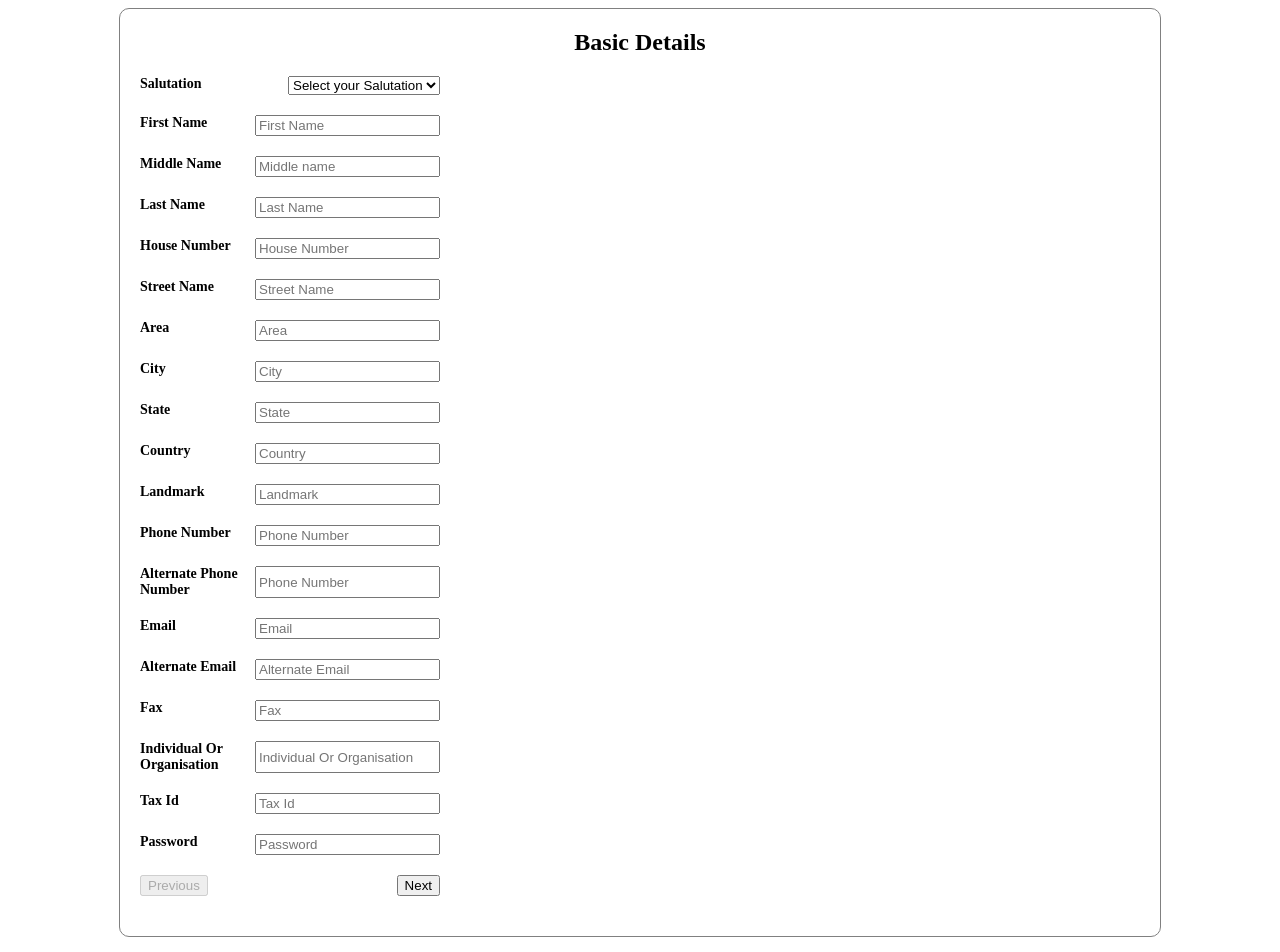
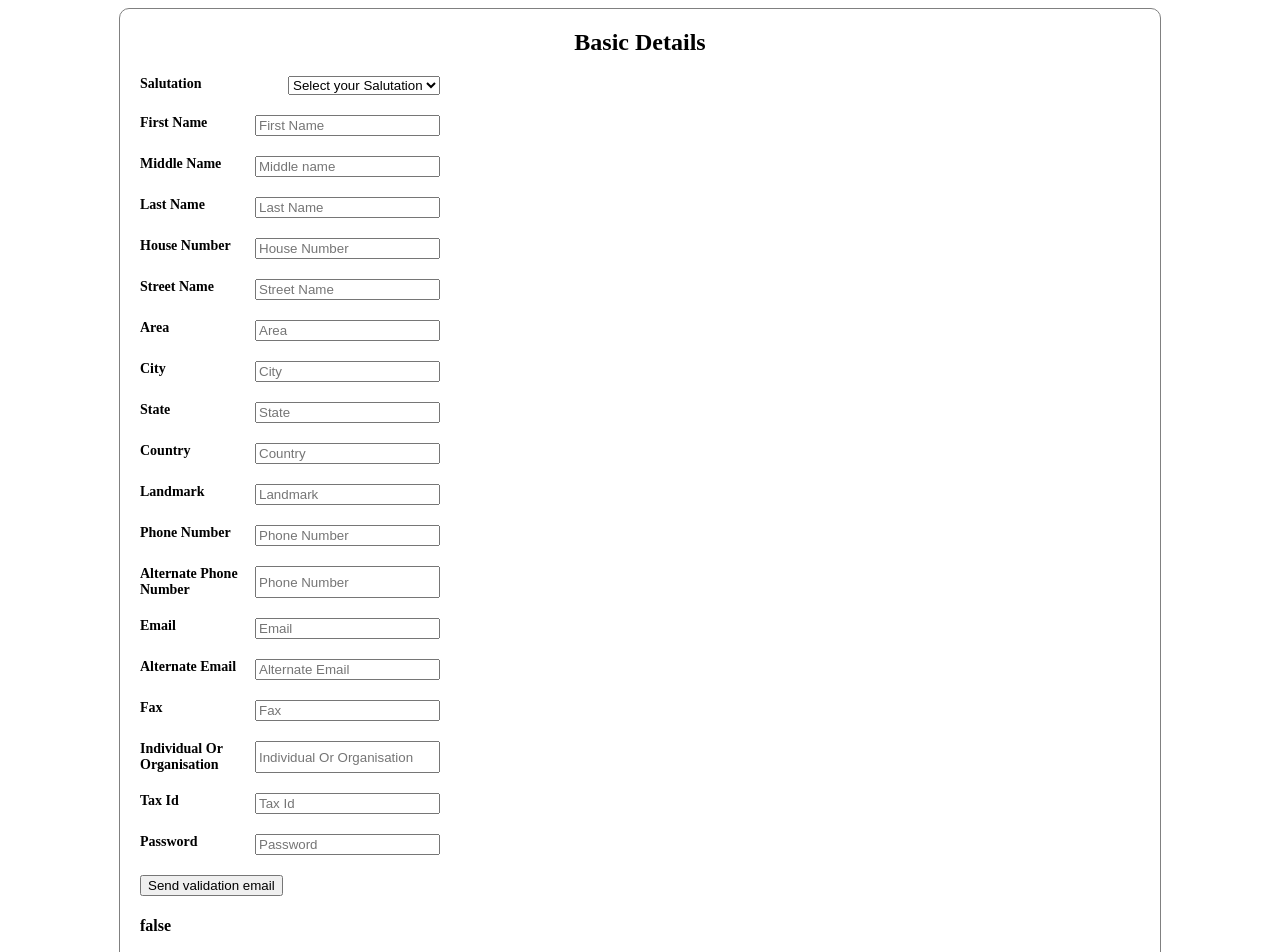
Before and after one commit to ChetnaAgarwal/angular-multi-step-reactive-form, an Angular app: page / in a window 1280 px wide. Shown: the top 952 px of the page. Built offline with nearby package versions, Linux system fonts and the light colour scheme.

Commit message:
commit 6

```diff
--- a/src/app/components/multi-step-form/multi-step-form.component.html
+++ b/src/app/components/multi-step-form/multi-step-form.component.html
@@ -11,13 +11,17 @@
 
 							<ng-container *ngSwitchCase="'textarea'">
 								<textarea
+                  maxlength="100"
+                  rows="6"
+                  columns="12"
                   [id]="field"
                   [formControlName]="field"
                   [placeholder]="currentFormContent[i][field].placeholder"></textarea>
 							</ng-container>
 
 							<ng-container *ngSwitchCase="'file'">
-								<input type="file" (change)="onFileChange($event)" />
+								<input *ngIf="field === 'UploadWorkDetails'" type="file" multiple/>
+								<input *ngIf="field !== 'UploadWorkDetails'" type="file" (change)="onFileChange($event)" />
               </ng-container>
 								<ng-container *ngSwitchCase="'select'">
 									<select [formControlName]="field" [id]="field">
@@ -38,8 +42,8 @@
                 />
               </ng-container>
 						</div>
- <!--
-   touched -> filed has been touched
+						<!--
+   touched -> field has been touched
    dirty -> field has been modified
    invalid -> field content is not valid
 
@@ -64,6 +68,16 @@
 					</ul>
 				</div>
 
+				<div>
+					<button type="button"
+                  *ngIf ="activeStepIndex === 0"
+                  (click)="validateEmail()">
+            Send validation email
+          </button>
+					<h4>{{isValidated}}</h4>
+				</div>
+
+				<!-- also disable next button if isValidated is false-->
 				<div class="button-container">
 					<button
             type="button"
@@ -77,9 +91,9 @@
           >Submit</button>
 					<button
             type="button"
-            [disabled]="activeStepIndex === stepItems.length - 1 || masterForm[i].invalid"
+            [disabled]="(activeStepIndex === stepItems.length - 1 || masterForm[i].invalid)"
             (click)="goToStep('next')"
-          >Next</button>
+          >Save and Next</button>
 				</div>
 			</div>
 		</form>
--- a/src/app/components/multi-step-form/multi-step-form.component.ts
+++ b/src/app/components/multi-step-form/multi-step-form.component.ts
@@ -18,6 +18,7 @@ export class MultiStepFormComponent implements OnInit {
 
   @Output() readonly formSubmit: EventEmitter<any> = new EventEmitter<any>();
 
+  isValidated: boolean;
   activeStepIndex: number;
   currentFormContent: Array<any>;
   formData: any;
@@ -33,6 +34,7 @@ export class MultiStepFormComponent implements OnInit {
 
   ngOnInit() {
     // TODO: add interfaces and enums wherever appropriate
+    this.isValidated = false;
     this.activeStepIndex = 0;
     this.masterForm = [];
     this.currentFormContent = [];
@@ -44,6 +46,11 @@ export class MultiStepFormComponent implements OnInit {
       this.formFields.push(Object.keys(this.currentFormContent[i])); // holds string values for each field of all steps
       this.masterForm.push(this.buildForm(this.currentFormContent[i])); // holds all form groups
     });
+  }
+
+  validateEmail() {
+    //send email and authenticate
+    this.isValidated = true;
   }
 
   // build separate FormGroups for each form
--- a/src/app/constants/multi-step-form.ts
+++ b/src/app/constants/multi-step-form.ts
@@ -4,8 +4,6 @@ const COUNTRY_LIST = [
   { name: "India", code: "in" }
 ];
 // get countries dynamically from API
-
-const is_required = true;
 
 const DATA_STEP_1 = {
   salutation: {
@@ -223,7 +221,7 @@ const DATA_STEP_4 = {
     placeholder: "Nominee Email"
   },
   NomineeAddress: {
-    type: "textarea",
+    type: "text",
     validations: {},
     errors: {},
     placeholder: "Nominee Addess"
```
